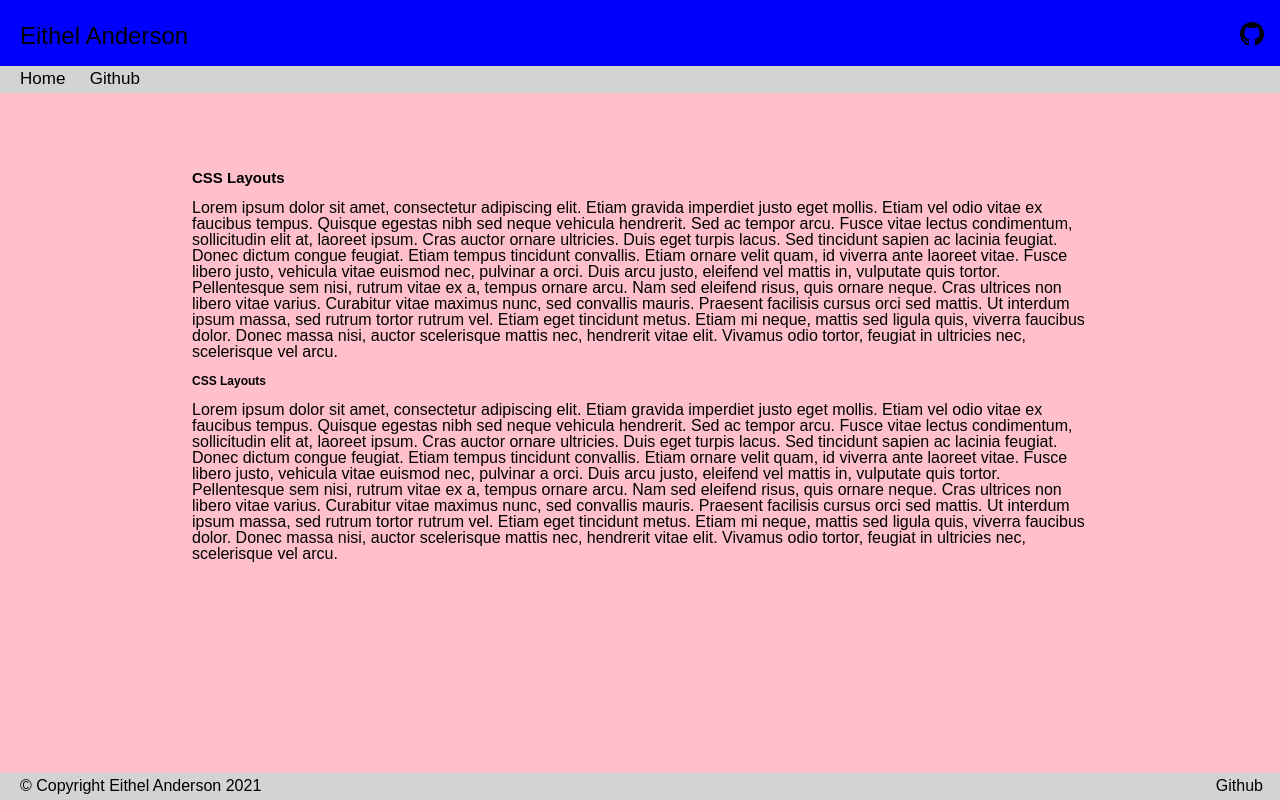
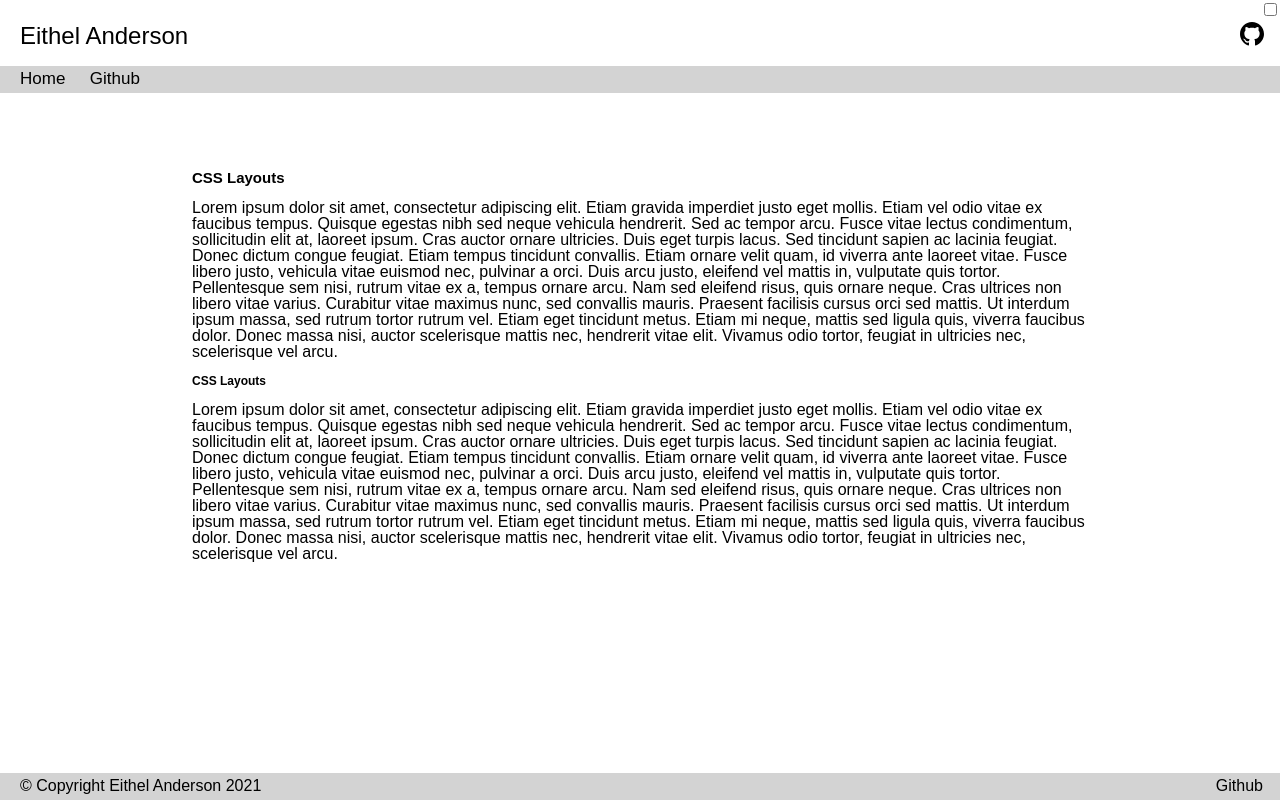
Before and after one commit to etelish/css_layouts, a plain HTML site: page docs/index.html in a window 1280 px wide. Drawn offline with Linux system fonts and the light colour scheme.

Commit message:
dark mode added

```diff
--- a/docs/index.html
+++ b/docs/index.html
@@ -5,9 +5,12 @@
     <title>CSS Layouts</title>
     <link href="styles/reset.css" rel="stylesheet" />
     <link href="styles/global.css" rel="stylesheet" />
+    <meta name="viewport" content="width=device-width, initial-scale=1.0" />
   </head>
 
   <body>
+    <input type="checkbox" id="checkbox" />
+    <div class="container">
       <header>
         <h1 class="headerTitle">Eithel Anderson</h1>
 
@@ -33,8 +36,8 @@
           Cras auctor ornare ultricies. Duis eget turpis lacus. Sed tincidunt
           sapien ac lacinia feugiat. Donec dictum congue feugiat. Etiam tempus
           tincidunt convallis. Etiam ornare velit quam, id viverra ante laoreet
-        vitae. Fusce libero justo, vehicula vitae euismod nec, pulvinar a orci.
-        Duis arcu justo, eleifend vel mattis in, vulputate quis tortor.
+          vitae. Fusce libero justo, vehicula vitae euismod nec, pulvinar a
+          orci. Duis arcu justo, eleifend vel mattis in, vulputate quis tortor.
           Pellentesque sem nisi, rutrum vitae ex a, tempus ornare arcu. Nam sed
           eleifend risus, quis ornare neque. Cras ultrices non libero vitae
           varius. Curabitur vitae maximus nunc, sed convallis mauris. Praesent
@@ -54,8 +57,8 @@
           Cras auctor ornare ultricies. Duis eget turpis lacus. Sed tincidunt
           sapien ac lacinia feugiat. Donec dictum congue feugiat. Etiam tempus
           tincidunt convallis. Etiam ornare velit quam, id viverra ante laoreet
-        vitae. Fusce libero justo, vehicula vitae euismod nec, pulvinar a orci.
-        Duis arcu justo, eleifend vel mattis in, vulputate quis tortor.
+          vitae. Fusce libero justo, vehicula vitae euismod nec, pulvinar a
+          orci. Duis arcu justo, eleifend vel mattis in, vulputate quis tortor.
           Pellentesque sem nisi, rutrum vitae ex a, tempus ornare arcu. Nam sed
           eleifend risus, quis ornare neque. Cras ultrices non libero vitae
           varius. Curabitur vitae maximus nunc, sed convallis mauris. Praesent
@@ -75,5 +78,6 @@
           <a href="https://github.com/etelish">Github</a>
         </div>
       </footer>
+    </div>
   </body>
 </html>
--- a/docs/styles/global.css
+++ b/docs/styles/global.css
@@ -6,7 +6,7 @@
   --main-header-color: #f0f0f0;
 }
 body {
-  background-color: yellow;
+  background-color: white;
   font-family: Arial, sans-serif;
 }
 header {
@@ -15,14 +15,31 @@ header {
   padding: 0px 20px;
   position: relative;
 }
-@media (min-width: 375px) {
+@media only screen and (max-width: 375px) {
   header {
     background-color: blue;
   }
 
-  body {
-    background-color: pink;
-  }
+  /* body {
+    background-color: black;
+    color: white;
+  } */
+}
+
+/* Dark mode  */
+
+#checkbox:checked + .container {
+  background: rgb(19, 18, 18);
+  color: white;
+}
+
+.container {
+  height: 100vh;
+}
+#checkbox {
+  position: absolute;
+  right: 0;
+  z-index: 1;
 }
 .headerTitle {
   font-size: 24px;
```
Lines whose indentation alone changed are shown as unchanged.
